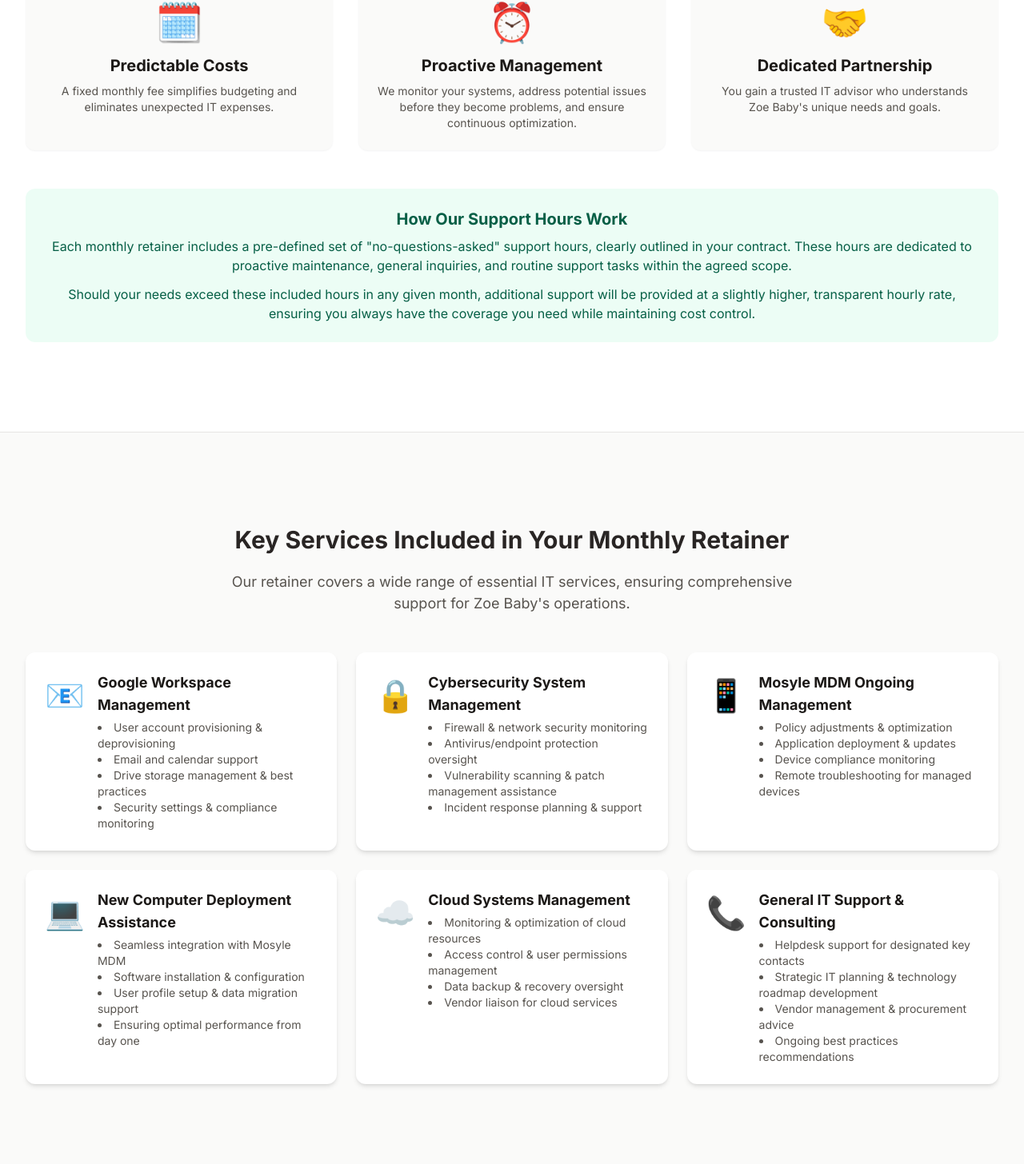
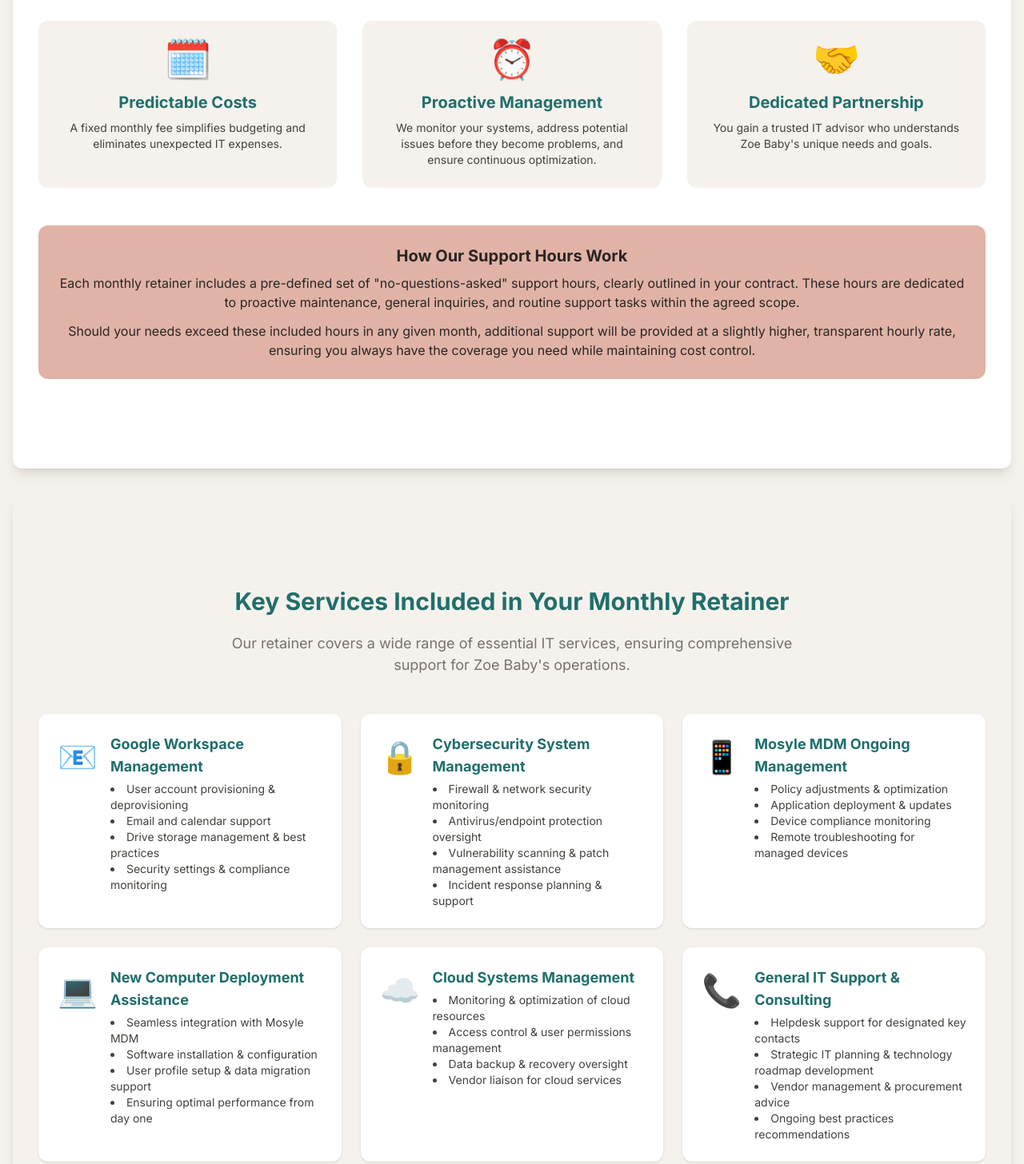
Before and after one commit to zachzolllozn/zoe-baby-retainer-proposal, a plain HTML site: page index.html in a window 1280 px wide. Shown: the part 779-2235 px from the top of the page at 80% size. Drawn offline with nearby package versions, Linux system fonts and the light colour scheme.

Commit message:
Update index.html

```diff
--- a/index.html
+++ b/index.html
@@ -8,35 +8,41 @@
     <link rel="preconnect" href="https://fonts.googleapis.com">
     <link rel="preconnect" href="https://fonts.gstatic.com" crossorigin>
     <link href="https://fonts.googleapis.com/css2?family=Inter:wght@400;500;600;700&display=swap" rel="stylesheet">
-    <!-- Chosen Palette: Soft & Inviting Neutrals with Emerald Accents -->
-    <!-- Application Structure Plan: A single-page document outlining a long-term IT support proposal for Zoe Baby under a monthly retainer. It includes sections for an overview of the retainer model, detailed key services, and the benefits of a continuous partnership. The design is clean and professional, using alternating background colors and clear typography for readability and visual separation. -->
+    <!-- Chosen Palette: Earth Tones (Cream, Dark Teal, Muted Green, Soft Peach, Taupe) -->
+    <!-- Application Structure Plan: A single-page document outlining a long-term IT support proposal for Zoe Baby under a monthly retainer. It includes sections for an overview of the retainer model, detailed key services, and the benefits of a continuous partnership. The design is clean and professional, using alternating background colors, clear typography, subtle borders, and now added shadows for readability and visual separation. -->
     <!-- Visualization & Content Choices: Content is presented using structured HTML (headings, paragraphs, lists) and styled with Tailwind CSS. Icons are used to visually represent service categories, making the information easily digestible for the client. No interactive elements or charts are included as the goal is a clear, static proposal document. Confirms NO SVG/Mermaid. -->
     <!-- CONFIRMATION: NO SVG graphics used. NO Mermaid JS used. -->
     <style>
         body {
             font-family: 'Inter', sans-serif;
-            background-color: #fafaf9; /* stone-50 */
+            background-color: #F5F2ED; /* Cream background */
             color: #44403c; /* stone-700 */
         }
         .section-title {
             font-size: 1.875rem; /* text-3xl */
             font-weight: 700;
-            color: #292524; /* stone-900 */
+            color: #1F6F6B; /* Dark Teal */
             margin-bottom: 1rem;
         }
         .section-subtitle {
             font-size: 1.125rem; /* text-lg */
-            color: #57534e; /* stone-600 */
+            color: #78716c; /* stone-600 */
             max-width: 48rem; /* max-w-2xl */
             margin-left: auto;
             margin-right: auto;
             margin-bottom: 2rem;
         }
+        .section-container {
+            border-radius: 0.75rem; /* rounded-xl */
+            margin-bottom: 2rem; /* Space between sections */
+            overflow: hidden; /* Ensures border-radius applies */
+            box-shadow: 0 10px 15px -3px rgba(0, 0, 0, 0.1), 0 4px 6px -2px rgba(0, 0, 0, 0.05); /* Added shadow */
+        }
         .service-card {
             background-color: white;
             border-radius: 0.75rem; /* rounded-xl */
             padding: 1.5rem;
-            box-shadow: 0 4px 6px -1px rgb(0 0 0 / 0.1), 0 2px 4px -2px rgb(0 0 0 / 0.1);
+            box-shadow: 0 1px 3px 0 rgb(0 0 0 / 0.1), 0 1px 2px -1px rgb(0 0 0 / 0.1); /* Subtle shadow for service cards */
             text-align: left;
             display: flex;
             align-items: flex-start;
@@ -44,7 +50,7 @@
         }
         .icon-box {
             font-size: 2.5rem; /* text-4xl */
-            color: #10b981; /* emerald-500 */ /* Accent color */
+            color: #99D5D2; /* Light Blue/Teal Accent */
             flex-shrink: 0;
         }
         ul {
@@ -54,40 +60,41 @@
         }
     </style>
 </head>
-<body class="bg-stone-50">
+<body class="bg-[#F5F2ED]">
 
-    <main>
-        <section id="hero" class="py-20 sm:py-28 text-center bg-stone-50 border-b border-t border-stone-200">
+    <main class="p-4">
+        <section id="hero" class="py-20 sm:py-28 text-center bg-white rounded-xl shadow-sm mb-8">
             <div class="container mx-auto px-4 sm:px-6 lg:px-8">
-                <h1 class="text-4xl md:text-5xl font-bold tracking-tight text-stone-900">Zoe Baby: Your Long-Term IT Partnership with Zollo Networking</h1>
-                <p class="mt-6 max-w-3xl mx-auto text-lg text-stone-600">Beyond initial setup, Zollo Networking offers comprehensive ongoing IT support designed to keep Zoe Baby's technology running smoothly, securely, and efficiently. Our monthly retainer model ensures predictable costs and proactive care.</p>
+                <h1 class="text-4xl md:text-5xl font-bold tracking-tight text-[#1F6F6B]">Zoe Baby: Your Long-Term IT Partnership with Zollo Networking</h1>
+                <p class="mt-6 max-w-3xl mx-auto text-lg text-[#44403c]">Beyond initial setup, Zollo Networking offers comprehensive ongoing IT support designed to keep Zoe Baby's technology running smoothly, securely, and efficiently. Our monthly retainer model ensures predictable costs and proactive care.</p>
             </div>
         </section>
 
-        <section id="retainer-overview" class="py-20 sm:py-28 bg-white border-b border-stone-200">
+        <div class="section-container">
+            <section id="retainer-overview" class="py-20 sm:py-28 bg-white">
                 <div class="container mx-auto px-4 sm:px-6 lg:px-8">
                     <div class="text-center">
                         <h2 class="section-title">Understanding Our Monthly Retainer Model</h2>
                         <p class="section-subtitle">Our monthly retainer provides Zoe Baby with consistent, proactive IT support and strategic guidance. Instead of reacting to issues as they arise, we partner with you to maintain optimal system health, enhance security, and support your team's productivity, all within a predictable budget.</p>
                     </div>
                     <div class="mt-12 grid grid-cols-1 md:grid-cols-3 gap-8">
-                    <div class="p-6 bg-stone-50 rounded-xl shadow-sm text-center">
+                        <div class="p-6 bg-[#F5F2ED] rounded-xl shadow-sm text-center">
                             <div class="text-5xl mb-4">🗓️</div>
-                        <h3 class="font-bold text-xl text-stone-900 mb-2">Predictable Costs</h3>
-                        <p class="text-stone-600 text-sm">A fixed monthly fee simplifies budgeting and eliminates unexpected IT expenses.</p>
+                            <h3 class="font-bold text-xl text-[#1F6F6B] mb-2">Predictable Costs</h3>
+                            <p class="text-[#44403c] text-sm">A fixed monthly fee simplifies budgeting and eliminates unexpected IT expenses.</p>
                         </div>
-                    <div class="p-6 bg-stone-50 rounded-xl shadow-sm text-center">
+                        <div class="p-6 bg-[#F5F2ED] rounded-xl shadow-sm text-center">
                             <div class="text-5xl mb-4">⏰</div>
-                        <h3 class="font-bold text-xl text-stone-900 mb-2">Proactive Management</h3>
-                        <p class="text-stone-600 text-sm">We monitor your systems, address potential issues before they become problems, and ensure continuous optimization.</p>
+                            <h3 class="font-bold text-xl text-[#1F6F6B] mb-2">Proactive Management</h3>
+                            <p class="text-[#44403c] text-sm">We monitor your systems, address potential issues before they become problems, and ensure continuous optimization.</p>
                         </div>
-                    <div class="p-6 bg-stone-50 rounded-xl shadow-sm text-center">
+                        <div class="p-6 bg-[#F5F2ED] rounded-xl shadow-sm text-center">
                             <div class="text-5xl mb-4">🤝</div>
-                        <h3 class="font-bold text-xl text-stone-900 mb-2">Dedicated Partnership</h3>
-                        <p class="text-stone-600 text-sm">You gain a trusted IT advisor who understands Zoe Baby's unique needs and goals.</p>
+                            <h3 class="font-bold text-xl text-[#1F6F6B] mb-2">Dedicated Partnership</h3>
+                            <p class="text-[#44403c] text-sm">You gain a trusted IT advisor who understands Zoe Baby's unique needs and goals.</p>
                         </div>
                     </div>
-                <div class="mt-12 p-6 bg-emerald-50 rounded-xl text-emerald-800 text-center">
+                    <div class="mt-12 p-6 bg-[#E0B3A6] rounded-xl text-[#292524] text-center">
                         <h3 class="font-bold text-xl mb-2">How Our Support Hours Work</h3>
                         <p class="text-base">
                             Each monthly retainer includes a pre-defined set of "no-questions-asked" support hours, clearly outlined in your contract. These hours are dedicated to proactive maintenance, general inquiries, and routine support tasks within the agreed scope.
@@ -98,8 +105,10 @@
                     </div>
                 </div>
             </section>
+        </div>
 
-        <section id="key-services" class="py-20 sm:py-28 bg-stone-50 border-b border-stone-200">
+        <div class="section-container">
+            <section id="key-services" class="py-20 sm:py-28 bg-[#F5F2ED]">
                 <div class="container mx-auto px-4 sm:px-6 lg:px-8">
                     <div class="text-center">
                         <h2 class="section-title">Key Services Included in Your Monthly Retainer</h2>
@@ -109,8 +118,8 @@
                         <div class="service-card">
                             <div class="icon-box">📧</div>
                             <div>
-                            <h3 class="font-bold text-lg text-stone-900">Google Workspace Management</h3>
-                            <ul class="text-stone-600 text-sm mt-1 list-disc list-inside">
+                                <h3 class="font-bold text-lg text-[#1F6F6B]">Google Workspace Management</h3>
+                                <ul class="text-[#44403c] text-sm mt-1 list-disc list-inside">
                                     <li>User account provisioning & deprovisioning</li>
                                     <li>Email and calendar support</li>
                                     <li>Drive storage management & best practices</li>
@@ -121,8 +130,8 @@
                         <div class="service-card">
                             <div class="icon-box">🔒</div>
                             <div>
-                            <h3 class="font-bold text-lg text-stone-900">Cybersecurity System Management</h3>
-                            <ul class="text-stone-600 text-sm mt-1 list-disc list-inside">
+                                <h3 class="font-bold text-lg text-[#1F6F6B]">Cybersecurity System Management</h3>
+                                <ul class="text-[#44403c] text-sm mt-1 list-disc list-inside">
                                     <li>Firewall & network security monitoring</li>
                                     <li>Antivirus/endpoint protection oversight</li>
                                     <li>Vulnerability scanning & patch management assistance</li>
@@ -133,8 +142,8 @@
                         <div class="service-card">
                             <div class="icon-box">📱</div>
                             <div>
-                            <h3 class="font-bold text-lg text-stone-900">Mosyle MDM Ongoing Management</h3>
-                            <ul class="text-stone-600 text-sm mt-1 list-disc list-inside">
+                                <h3 class="font-bold text-lg text-[#1F6F6B]">Mosyle MDM Ongoing Management</h3>
+                                <ul class="text-[#44403c] text-sm mt-1 list-disc list-inside">
                                     <li>Policy adjustments & optimization</li>
                                     <li>Application deployment & updates</li>
 
@@ -146,8 +155,8 @@
                         <div class="service-card">
                             <div class="icon-box">💻</div>
                             <div>
-                            <h3 class="font-bold text-lg text-stone-900">New Computer Deployment Assistance</h3>
-                            <ul class="text-stone-600 text-sm mt-1 list-disc list-inside">
+                                <h3 class="font-bold text-lg text-[#1F6F6B]">New Computer Deployment Assistance</h3>
+                                <ul class="text-[#44403c] text-sm mt-1 list-disc list-inside">
                                     <li>Seamless integration with Mosyle MDM</li>
                                     <li>Software installation & configuration</li>
                                     <li>User profile setup & data migration support</li>
@@ -158,8 +167,8 @@
                         <div class="service-card">
                             <div class="icon-box">☁️</div>
                             <div>
-                            <h3 class="font-bold text-lg text-stone-900">Cloud Systems Management</h3>
-                            <ul class="text-stone-600 text-sm mt-1 list-disc list-inside">
+                                <h3 class="font-bold text-lg text-[#1F6F6B]">Cloud Systems Management</h3>
+                                <ul class="text-[#44403c] text-sm mt-1 list-disc list-inside">
                                     <li>Monitoring & optimization of cloud resources</li>
                                     <li>Access control & user permissions management</li>
                                     <li>Data backup & recovery oversight</li>
@@ -170,8 +179,8 @@
                         <div class="service-card">
                             <div class="icon-box">📞</div>
                             <div>
-                            <h3 class="font-bold text-lg text-stone-900">General IT Support & Consulting</h3>
-                            <ul class="text-stone-600 text-sm mt-1 list-disc list-inside">
+                                <h3 class="font-bold text-lg text-[#1F6F6B]">General IT Support & Consulting</h3>
+                                <ul class="text-[#44403c] text-sm mt-1 list-disc list-inside">
                                     <li>Helpdesk support for designated key contacts</li>
                                     <li>Strategic IT planning & technology roadmap development</li>
                                     <li>Vendor management & procurement advice</li>
@@ -182,40 +191,43 @@
                     </div>
                 </div>
             </section>
+        </div>
 
-        <section id="partnership-benefits" class="py-20 sm:py-28 bg-white border-t border-stone-200">
+        <div class="section-container">
+            <section id="partnership-benefits" class="py-20 sm:py-28 bg-white">
                 <div class="container mx-auto px-4 sm:px-6 lg:px-8">
                     <div class="text-center">
                         <h2 class="section-title">Benefits of a Long-Term IT Partnership for Zoe Baby</h2>
                         <p class="section-subtitle">Partnering with Zollo Networking for your ongoing IT needs translates into significant advantages for Zoe Baby, allowing you to focus on your core business of empowering parents.</p>
                     </div>
                     <div class="mt-12 grid grid-cols-1 md:grid-cols-2 gap-8">
-                    <div class="p-6 bg-stone-50 rounded-xl shadow-sm text-center">
+                        <div class="p-6 bg-[#F5F2ED] rounded-xl shadow-sm text-center">
                             <div class="text-5xl mb-4">📈</div>
-                        <h3 class="font-bold text-xl text-stone-900 mb-2">Scalability & Growth</h3>
-                        <p class="text-stone-600 text-sm">Our flexible support scales with Zoe Baby's growth, ensuring your IT infrastructure always meets your evolving needs.</p>
+                            <h3 class="font-bold text-xl text-[#1F6F6B] mb-2">Scalability & Growth</h3>
+                            <p class="text-[#44403c] text-sm">Our flexible support scales with Zoe Baby's growth, ensuring your IT infrastructure always meets your evolving needs.</p>
                         </div>
-                    <div class="p-6 bg-stone-50 rounded-xl shadow-sm text-center">
+                        <div class="p-6 bg-[#F5F2ED] rounded-xl shadow-sm text-center">
                             <div class="text-5xl mb-4">🎯</div>
-                        <h3 class="font-bold text-xl text-stone-900 mb-2">Focus on Core Business</h3>
-                        <p class="text-stone-600 text-sm">Delegate IT complexities to us, freeing Zoe Baby's team to concentrate on product innovation and customer satisfaction.</p>
+                            <h3 class="font-bold text-xl text-[#1F6F6B] mb-2">Focus on Core Business</h3>
+                            <p class="text-[#44403c] text-sm">Delegate IT complexities to us, freeing Zoe Baby's team to concentrate on product innovation and customer satisfaction.</p>
                         </div>
-                    <div class="p-6 bg-stone-50 rounded-xl shadow-sm text-center">
+                        <div class="p-6 bg-[#F5F2ED] rounded-xl shadow-sm text-center">
                             <div class="text-5xl mb-4">💰</div>
-                        <h3 class="font-bold text-xl text-stone-900 mb-2">Optimized IT Spend</h3>
-                        <p class="text-stone-600 text-sm">Predictable monthly costs and proactive maintenance help optimize your IT budget and avoid costly emergencies.</p>
+                            <h3 class="font-bold text-xl text-[#1F6F6B] mb-2">Optimized IT Spend</h3>
+                            <p class="text-[#44403c] text-sm">Predictable monthly costs and proactive maintenance help optimize your IT budget and avoid costly emergencies.</p>
                         </div>
-                    <div class="p-6 bg-stone-50 rounded-xl shadow-sm text-center">
+                        <div class="p-6 bg-[#F5F2ED] rounded-xl shadow-sm text-center">
                             <div class="text-5xl mb-4">✨</div>
-                        <h3 class="font-bold text-xl text-stone-900 mb-2">Enhanced Productivity</h3>
-                        <p class="text-stone-600 text-sm">Reliable systems and prompt support minimize downtime, keeping Zoe Baby's team productive and efficient.</p>
+                            <h3 class="font-bold text-xl text-[#1F6F6B] mb-2">Enhanced Productivity</h3>
+                            <p class="text-[#44403c] text-sm">Reliable systems and prompt support minimize downtime, keeping Zoe Baby's team productive and efficient.</p>
                         </div>
                     </div>
                 </div>
             </section>
+        </div>
     </main>
 
-    <footer class="bg-stone-800 text-stone-400 py-8 text-center text-sm">
+    <footer class="bg-[#1F6F6B] text-[#99D5D2] py-8 text-center text-sm">
         <p>&copy; 2025 Zollo Networking. Partnering for Zoe Baby's long-term success.</p>
     </footer>
 
```
Lines whose indentation alone changed are shown as unchanged.
